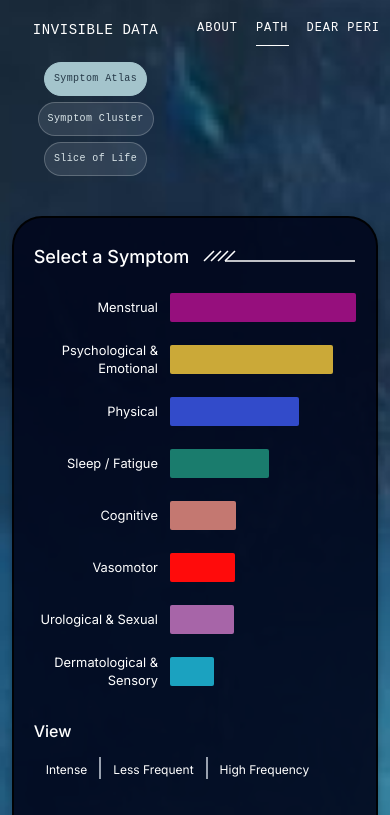
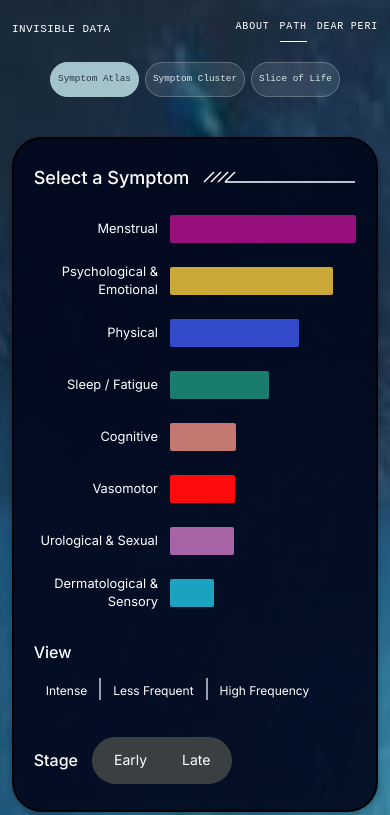
Before and after one commit to mittalnidhi/The-Invisible-Data, a React (Vite) app: page /colony in a window 390 px wide. Shown: the top 815 px of the page. Built offline with nearby package versions, Linux system fonts and the light colour scheme.

Commit message:
made navbar responsive in cluster viz

```diff
--- a/src/Cluster.css
+++ b/src/Cluster.css
@@ -932,3 +932,60 @@ and (orientation: landscape) {
     min-width: 0;
   }
 }
+
+/* MOBILE NAVBAR — KEEP SUBNAV ON ONE ROW */
+
+@media (max-width: 767px) {
+  .colony-navbar {
+    display: grid !important;
+    grid-template-columns: minmax(0, 1fr) auto !important;
+    grid-template-rows: auto auto !important;
+    width: 100% !important;
+    padding: 18px 12px 0 !important;
+    column-gap: 8px !important;
+    row-gap: 20px !important;
+    align-items: center !important;
+  }
+
+  .colony-brand {
+    grid-column: 1 !important;
+    grid-row: 1 !important;
+    justify-self: start !important;
+    font-size: 11px !important;
+    white-space: nowrap !important;
+  }
+
+  .colony-nav-links {
+    grid-column: 2 !important;
+    grid-row: 1 !important;
+    justify-self: end !important;
+    display: flex !important;
+    flex-wrap: nowrap !important;
+    gap: 10px !important;
+  }
+
+  .colony-nav-links a {
+    font-size: 10px !important;
+    white-space: nowrap !important;
+  }
+
+  .colony-subnav {
+    grid-column: 1 / -1 !important;
+    grid-row: 2 !important;
+    justify-self: center !important;
+    display: flex !important;
+    flex-wrap: nowrap !important;
+    justify-content: center !important;
+    width: 100% !important;
+    gap: 6px !important;
+    margin-top: 0 !important;
+  }
+
+  .colony-subnav-link {
+    flex: 0 1 auto !important;
+    padding: 8px 7px !important;
+    font-size: clamp(8px, 2.4vw, 11px) !important;
+    white-space: nowrap !important;
+    letter-spacing: 0 !important;
+  }
+}
```
